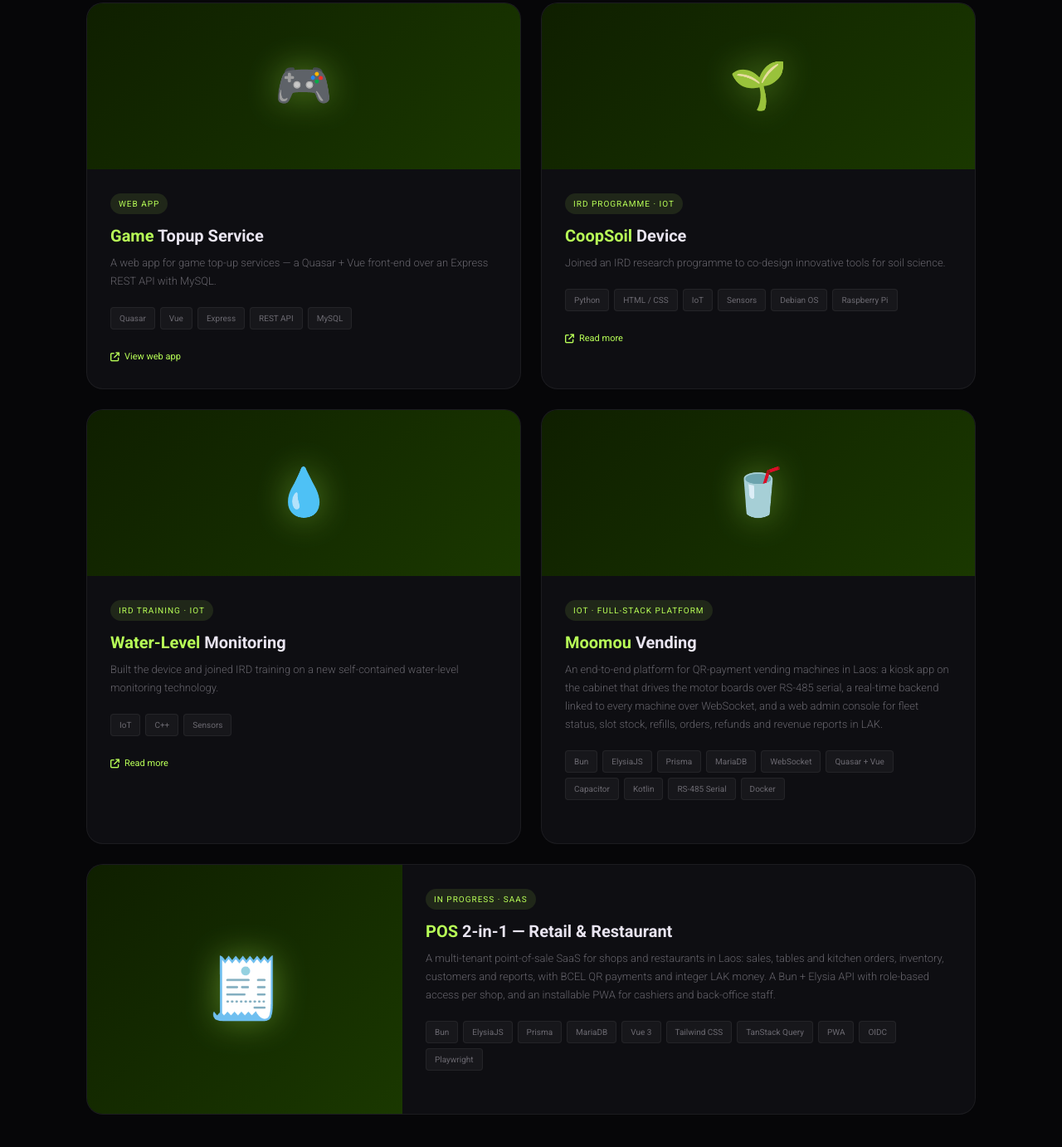
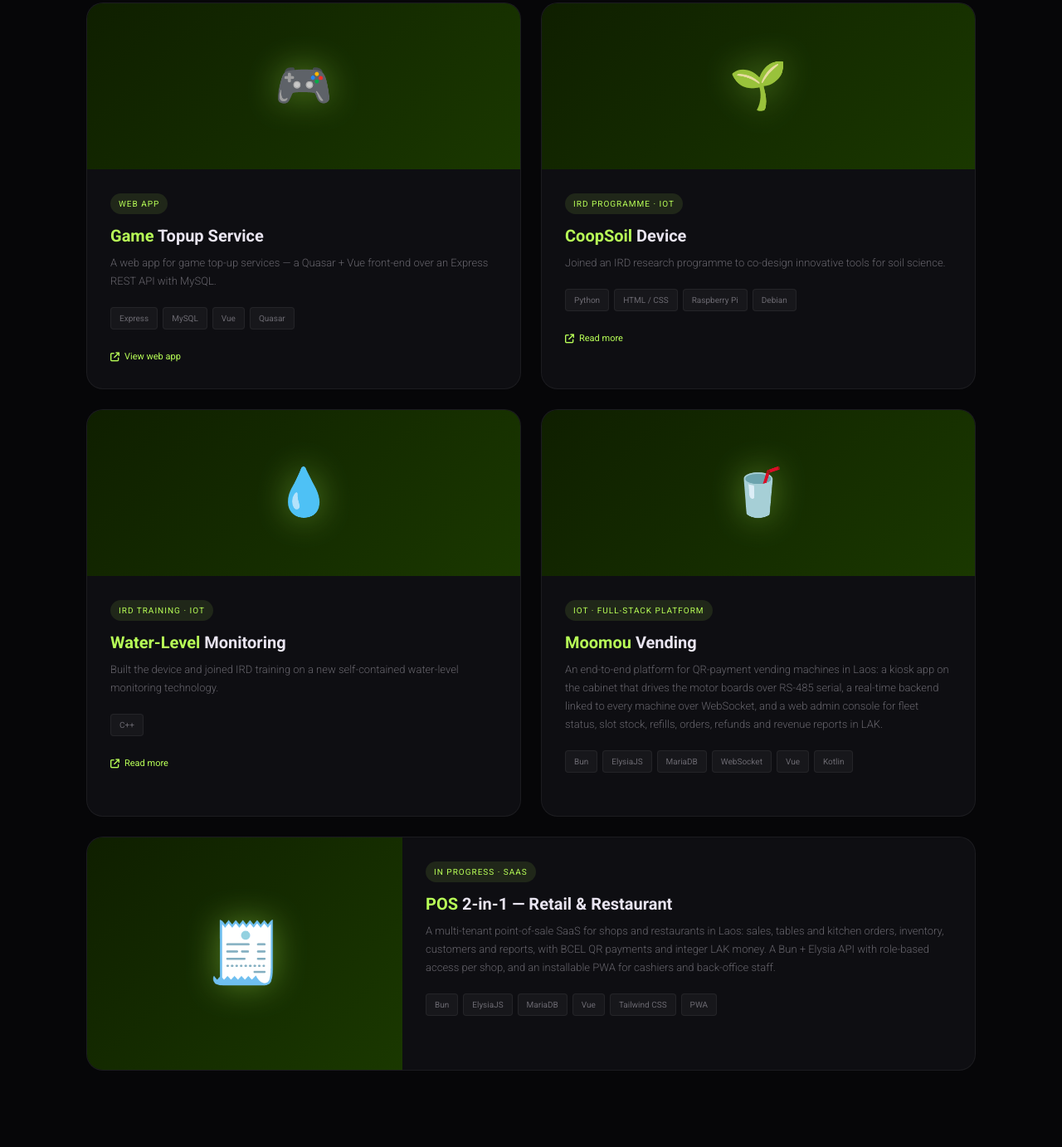
Before and after one commit to Khamfai/portfolio, a plain HTML site: page index.html in a window 1280 px wide. Shown: the part 3677-5059 px from the top of the page at 83% size. Drawn offline with nearby package versions, Linux system fonts and the light colour scheme; animation ran at ten frames a second.

Commit message:
Update project tags for Moomou and Game Topup Service: refine technology labels and enhance clarity

```diff
--- a/index.html
+++ b/index.html
@@ -265,11 +265,10 @@
         <h3 class="project-title"><em>Moomou</em> — Mobile App</h3>
         <p class="project-desc">A published mobile app (Quasar + Vue) on both Google Play and the App Store, backed by an Elysia REST API with real-time Socket.IO.</p>
         <div class="project-tags">
+          <span class="p-tag">ElysiaJS</span>
+          <span class="p-tag">Socket.IO</span>
+          <span class="p-tag">Vue</span>
           <span class="p-tag">Quasar</span>
-          <span class="p-tag">Vue</span>
-          <span class="p-tag">Elysia</span>
-          <span class="p-tag">REST API</span>
-          <span class="p-tag">Socket.IO</span>
         </div>
         <div class="project-links">
           <a href="https://play.google.com/store/apps/details?id=com.mounoydev.moomou&hl=en" target="_blank" rel="noopener" class="proj-link primary"><i class="fa-brands fa-google-play"></i> Play Store</a>
@@ -287,11 +286,10 @@
         <h3 class="project-title"><em>Game</em> Topup Service</h3>
         <p class="project-desc">A web app for game top-up services — a Quasar + Vue front-end over an Express REST API with MySQL.</p>
         <div class="project-tags">
+          <span class="p-tag">Express</span>
+          <span class="p-tag">MySQL</span>
+          <span class="p-tag">Vue</span>
           <span class="p-tag">Quasar</span>
-          <span class="p-tag">Vue</span>
-          <span class="p-tag">Express</span>
-          <span class="p-tag">REST API</span>
-          <span class="p-tag">MySQL</span>
         </div>
         <div class="project-links">
           <a href="https://game-service-app.moomou.com/#/services" target="_blank" rel="noopener" class="proj-link primary"><i class="fa-solid fa-arrow-up-right-from-square"></i> View web app</a>
@@ -310,10 +308,8 @@
         <div class="project-tags">
           <span class="p-tag">Python</span>
           <span class="p-tag">HTML / CSS</span>
-          <span class="p-tag">IoT</span>
-          <span class="p-tag">Sensors</span>
-          <span class="p-tag">Debian OS</span>
           <span class="p-tag">Raspberry Pi</span>
+          <span class="p-tag">Debian</span>
         </div>
         <div class="project-links">
           <a href="https://www.ird.fr/un-programme-structurant-de-formation-pour-co-concevoir-des-outils-innovants-en-sciences-du-sol" target="_blank" rel="noopener" class="proj-link primary"><i class="fa-solid fa-arrow-up-right-from-square"></i> Read more</a>
@@ -330,9 +326,7 @@
         <h3 class="project-title"><em>Water-Level</em> Monitoring</h3>
         <p class="project-desc">Built the device and joined IRD training on a new self-contained water-level monitoring technology.</p>
         <div class="project-tags">
-          <span class="p-tag">IoT</span>
           <span class="p-tag">C++</span>
-          <span class="p-tag">Sensors</span>
         </div>
         <div class="project-links">
           <a href="https://en.ird.fr/training-use-new-self-contained-technology-water-level-monitoring" target="_blank" rel="noopener" class="proj-link primary"><i class="fa-solid fa-arrow-up-right-from-square"></i> Read more</a>
@@ -351,14 +345,10 @@
         <div class="project-tags">
           <span class="p-tag">Bun</span>
           <span class="p-tag">ElysiaJS</span>
-          <span class="p-tag">Prisma</span>
           <span class="p-tag">MariaDB</span>
           <span class="p-tag">WebSocket</span>
-          <span class="p-tag">Quasar + Vue</span>
-          <span class="p-tag">Capacitor</span>
+          <span class="p-tag">Vue</span>
           <span class="p-tag">Kotlin</span>
-          <span class="p-tag">RS-485 Serial</span>
-          <span class="p-tag">Docker</span>
         </div>
       </div>
     </div>
@@ -374,14 +364,10 @@
         <div class="project-tags">
           <span class="p-tag">Bun</span>
           <span class="p-tag">ElysiaJS</span>
-          <span class="p-tag">Prisma</span>
           <span class="p-tag">MariaDB</span>
-          <span class="p-tag">Vue 3</span>
+          <span class="p-tag">Vue</span>
           <span class="p-tag">Tailwind CSS</span>
-          <span class="p-tag">TanStack Query</span>
           <span class="p-tag">PWA</span>
-          <span class="p-tag">OIDC</span>
-          <span class="p-tag">Playwright</span>
         </div>
       </div>
     </div>
```
